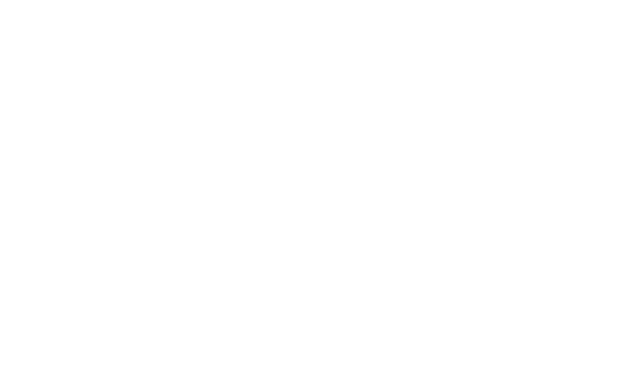
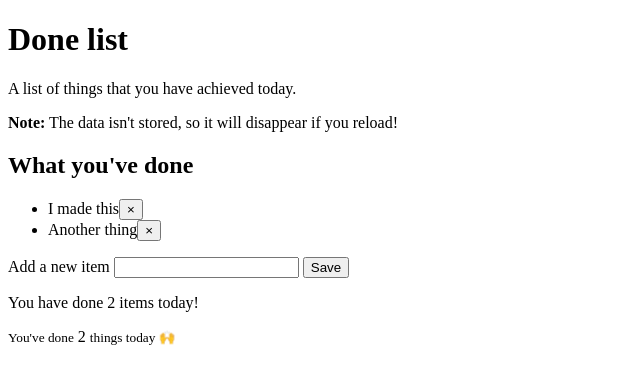
Before and after one commit to hoilzz/build-a-state-management, a website built with webpack: page public/index.html in a window 1280 px wide. Shown: the whole page, without its empty margins (0-640 px from the left). Built offline with nearby package versions, Linux system fonts and the light colour scheme.

Commit message:
컴포넌트 및 번들 첫 로드시 이니셜라이징 할 엘리먼트 추가

```diff
--- a/public/index.html
+++ b/public/index.html
@@ -2,11 +2,65 @@
 <html>
   <head>
     <meta charset="UTF-8" />
-    <meta name="viewport" content="width=device-width, initial-scale=1.0" />
+    <meta
+      name="viewport"
+      content="width=device-width, initial-scale=1.0"
+    />
     <meta http-equiv="X-UA-Compatible" content="ie=edge" />
     <title>Getting Started</title>
   </head>
   <body>
-    <div id="root"></div>
+    <main>
+      <header class="intro">
+        <h1 class="intro__heading">Done list</h1>
+        <p class="intro__summary">
+          A list of things that you have achieved today.
+        </p>
+        <p class="intro__summary">
+          <b>Note:</b> The data isn't stored, so it will disappear if
+          you reload!
+        </p>
+      </header>
+      <section class="app">
+        <section class="app__input">
+          <h2 class="app__heading">What you've done</h2>
+          <div
+            class="js-items"
+            aria-live="polite"
+            aria-label="A list of items you have done"
+          ></div>
+          <form class="[ new-item ] [ boilerform ] [ js-form ]">
+            <div class="boilerform">
+              <!-- Form styles from the https://boilerform.design boilerplate -->
+              <label
+                for="new-item-field"
+                class="[ new-item__label ] [ c-label ]"
+                >Add a new item</label
+              >
+              <input
+                type="text"
+                class="[ new-item__details ] [ c-input-field ]"
+                id="new-item-field"
+                autocomplete="off"
+              />
+              <button class="[ c-button ] [ new-item__button ]">
+                Save
+              </button>
+            </div>
+          </form>
+        </section>
+        <aside class="app__status">
+          <p role="status" class="visually-hidden">
+            You have done
+            <span class="js-status">1 thing</span> today!
+          </p>
+          <div class="[ app__decor ] [ js-count ]" aria-hidden="true">
+            <small>You've done</small>
+            <span>0</span>
+            <small>things today 😢</small>
+          </div>
+        </aside>
+      </section>
+    </main>
   </body>
 </html>
--- /dev/null
+++ b/src/components/Count.js
@@ -0,0 +1,22 @@
+import Component from '../lib/Component';
+import store from '../store/';
+
+class Count extends Component {
+  constructor() {
+    super({
+      store,
+      element: document.querySelector('.js-count'),
+    });
+  }
+
+  render() {
+    const suffix = store.state.items.length !== 1 ? 's' : '';
+    const emoji =
+      store.state.items.length > 0 ? '&#x1f64c;' : '&#x1f622;';
+
+    this.element.innerHTML = `<small>You've done</small>
+    ${store.state.items.length}
+    <small>thing${suffix} today ${emoji}</small>`;
+  }
+}
+export default Count;
--- /dev/null
+++ b/src/components/List.js
@@ -0,0 +1,40 @@
+import Component from '../lib/Component';
+import store from '../store/';
+
+class List extends Component {
+  constructor() {
+    super({
+      store,
+      element: document.querySelector('.js-items'),
+    });
+  }
+
+  // stateChange 이벤트 발생할 때 마다 호출됨
+  render() {
+    if (store.state.items.length === 0) {
+      this.element.innerHTML = ``;
+    }
+
+    this.element.innerHTML = `
+    <ul class="app__items">
+      ${store.state.items
+        .map(item => {
+          return `
+          <li>${item}<button aria-label="Delete this item">×</button></li>
+        `;
+        })
+        .join('')}
+    </ul>
+  `;
+
+    this.element
+      .querySelectorAll('button')
+      .forEach((button, index) => {
+        button.addEventListener('click', () => {
+          store.dispatch('clearItem', { index });
+        });
+      });
+  }
+}
+
+export default List;
--- /dev/null
+++ b/src/components/Status.js
@@ -0,0 +1,21 @@
+import Component from '../lib/component.js';
+import store from '../store/';
+
+class Status extends Component {
+  constructor() {
+    super({
+      store,
+      element: document.querySelector('.js-status'),
+    });
+  }
+
+  render() {
+    let suffix = store.state.items.length !== 1 ? 's' : '';
+
+    this.element.innerHTML = `${
+      store.state.items.length
+    } item${suffix}`;
+  }
+}
+
+export default Status;
--- a/src/index.js
+++ b/src/index.js
@@ -0,0 +1,27 @@
+import store from './store/';
+
+import Count from './components/count';
+import List from './components/list';
+import Status from './components/status';
+
+const formElement = document.querySelector('.js-form');
+const inputElement = document.querySelector('#new-item-field');
+
+formElement.addEventListener('submit', evt => {
+  evt.preventDefault();
+
+  let value = inputElement.value.trim();
+
+  if (value.length) {
+    store.dispatch('addItem', value);
+    inputElement.value = '';
+    inputElement.focus();
+  }
+});
+
+const countInstance = new Count();
+const listInstance = new List();
+const statusInstance = new Status();
+countInstance.render();
+listInstance.render();
+statusInstance.render();
--- /dev/null
+++ b/src/lib/Component.js
@@ -0,0 +1,30 @@
+import Store from '../store/store';
+
+/**
+ * @desc store와 통신하기 위해, store에 저장된 것을 기반으로
+ * 독립적으로 업데이트하는 3가지 주요 영역을 가질거다.
+ * 1. submit된 아이템 리스트
+ * 2. 그 아이템들의 비주얼 카운트
+ * 3. that's visually hidden with more accurate information for screen readers.
+ * - 이 세가지는 모두 다른 일을 하지만, local state를 통제하기 위해 공유되는 무언가로부터 베네핏을 얻음.
+ * @class Component
+ */
+class Component {
+  constructor(props = {}) {
+    this.render = this.render || function() {};
+
+    // state 프로퍼티가 store 클래스의 인스턴스 이므로, store의 메서드와 속성 사용 가능.
+    // 전역 stateChange 이벤트를 구독하므로 컴포넌트 객체가 react 할 수 있다.
+    if (props.store instanceof Store) {
+      props.store.events.subscribe('stateChange', () =>
+        this.render(),
+      );
+    }
+
+    if ('element' in props) {
+      this.element = props.element;
+    }
+  }
+}
+
+export default Component;
```
